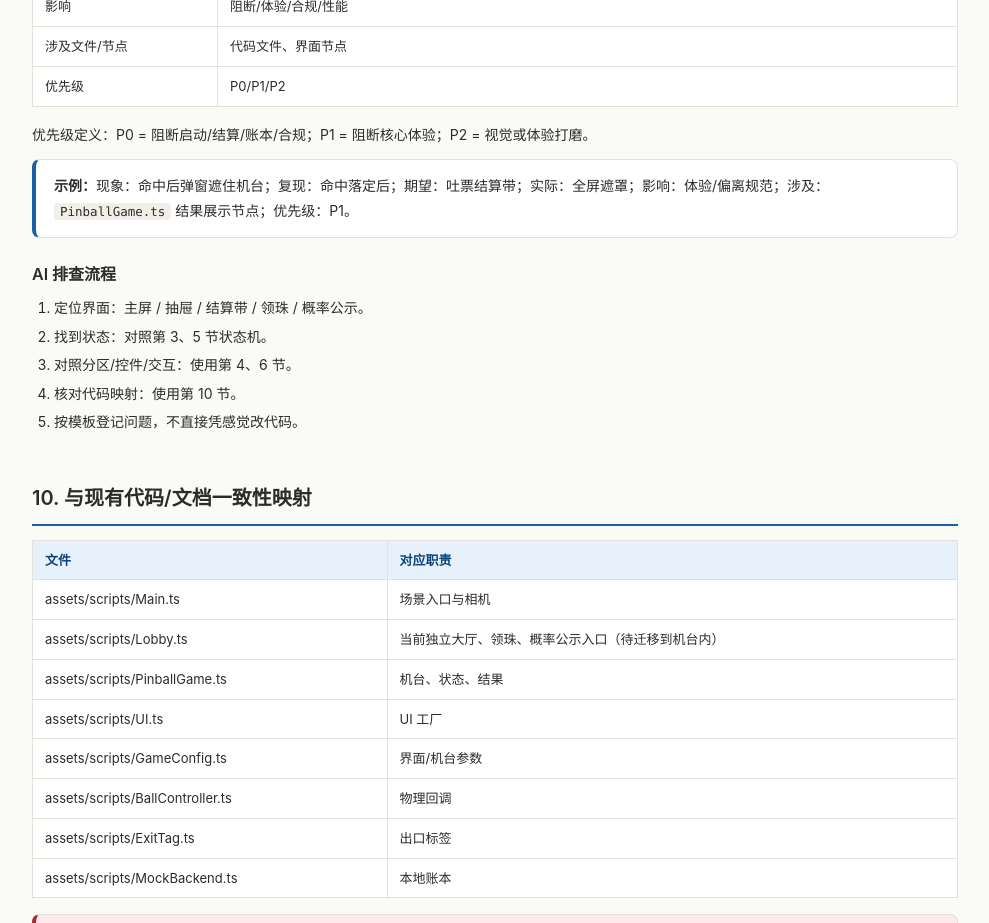
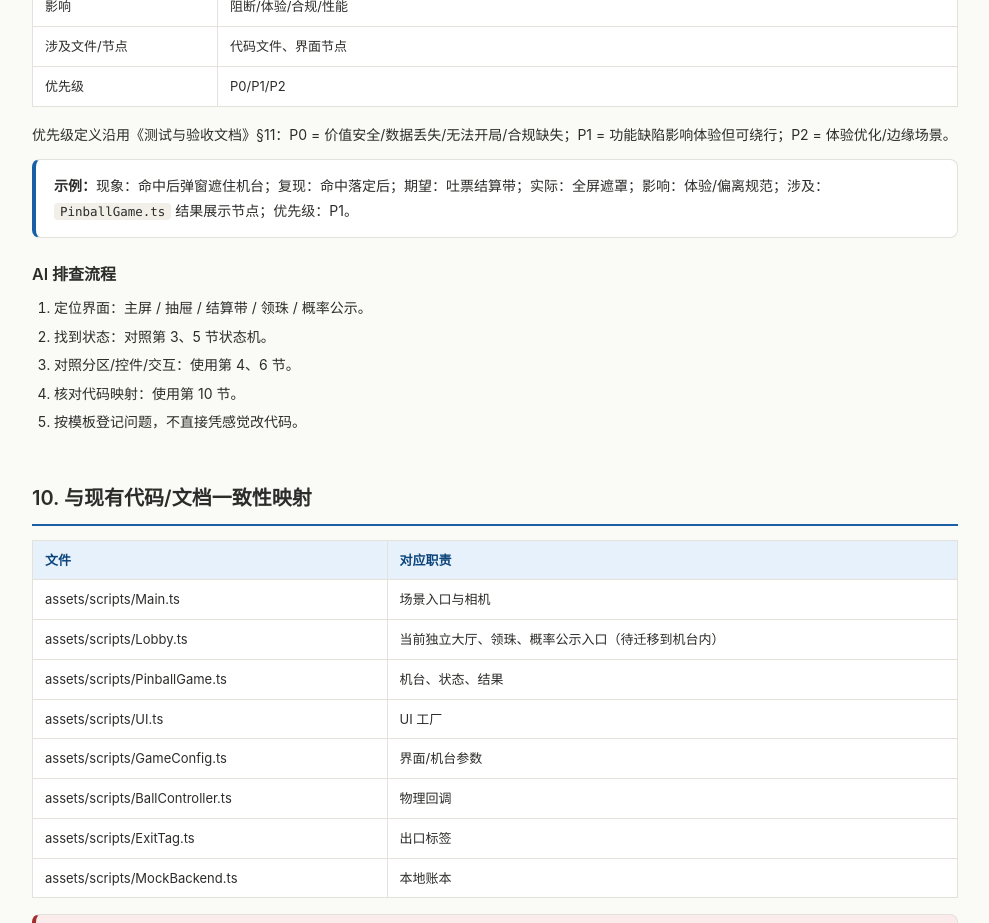
Before and after one commit to Liuxiaochao/PinballPark, a website: page docs/ui/game-interface.html in a window 1280 px wide. Shown: the part 5760-6683 px from the top of the page, without its empty margins (270-1259 px from the left). Drawn offline with Linux system fonts and the light colour scheme.

Commit message:
docs: 对齐既有验收文档的缺陷分级口径

```diff
--- a/docs/ui/game-interface.html
+++ b/docs/ui/game-interface.html
@@ -261,7 +261,7 @@
       <tr><td>涉及文件/节点</td><td>代码文件、界面节点</td></tr>
       <tr><td>优先级</td><td>P0/P1/P2</td></tr>
     </table>
-    <p class="note">优先级定义：P0 = 阻断启动/结算/账本/合规；P1 = 阻断核心体验；P2 = 视觉或体验打磨。</p>
+    <p class="note">优先级定义沿用《测试与验收文档》§11：P0 = 价值安全/数据丢失/无法开局/合规缺失；P1 = 功能缺陷影响体验但可绕行；P2 = 体验优化/边缘场景。</p>
     <div class="card"><b>示例：</b>现象：命中后弹窗遮住机台；复现：命中落定后；期望：吐票结算带；实际：全屏遮罩；影响：体验/偏离规范；涉及：<code>PinballGame.ts</code> 结果展示节点；优先级：P1。</div>
     <h3>AI 排查流程</h3>
     <ol>
```
